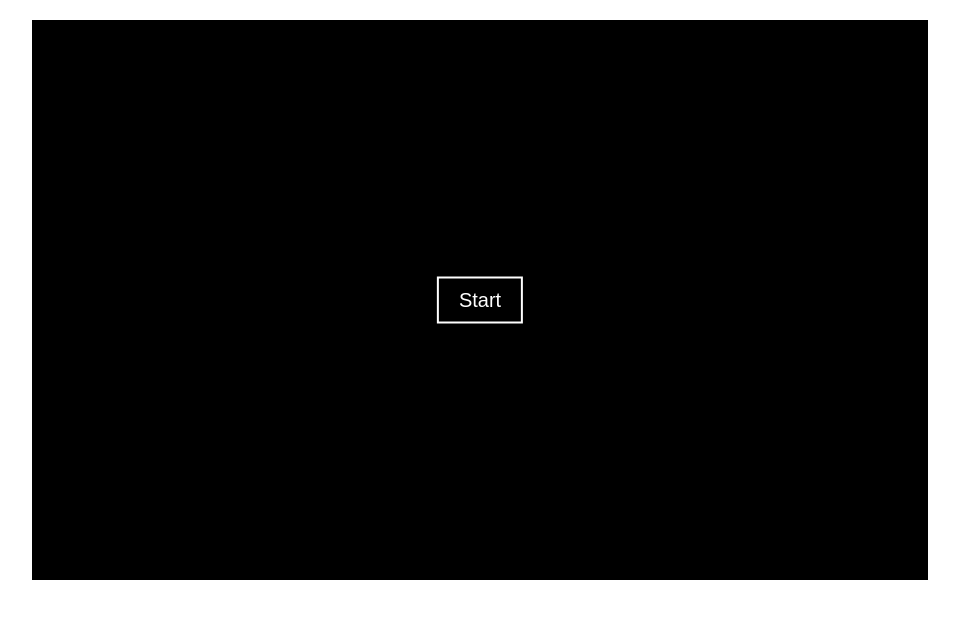
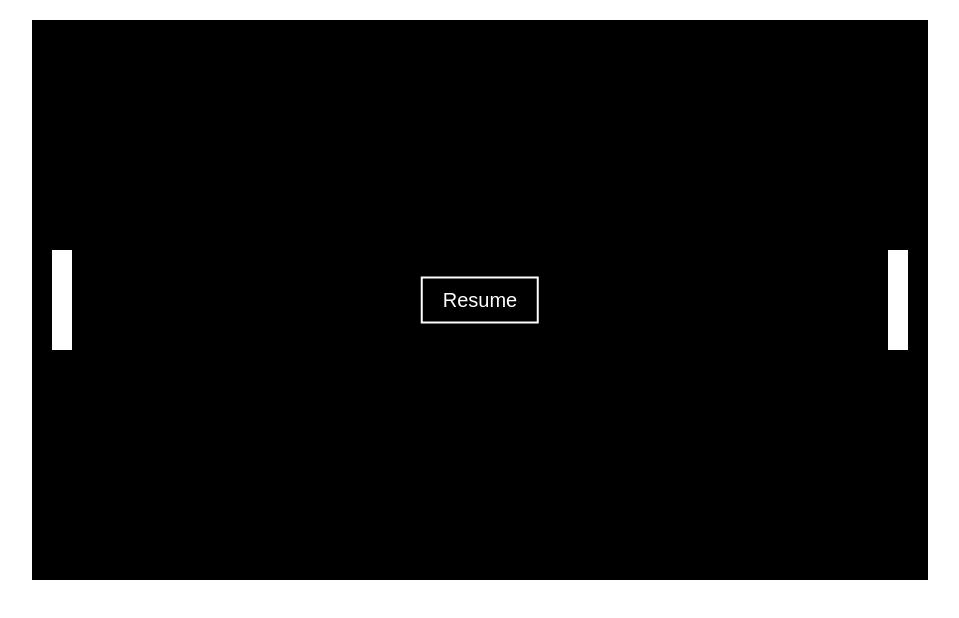
Before and after one commit to silveira42/pong-react, a React (Create React App) app: page / in a window 1280 px wide. Shown: the top 618 px of the page, without its empty margins (160-1119 px from the left). Built offline with nearby package versions, Linux system fonts and the light colour scheme.

Commit message:
Fixed recursion bug which cause lag, improved pause function

```diff
--- a/src/components/Board/index.jsx
+++ b/src/components/Board/index.jsx
@@ -49,11 +49,10 @@ function Board() {
 		if (!isRunning) {
 			window.cancelAnimationFrame(loop);
 		}
-		window.requestAnimationFrame(loop);
 	};
 
 	useKeyPressEvent('p', () => {
-		setIsRunning(false);
+		setIsRunning(!isRunning);
 	});
 
 	function updateOpponent() {
@@ -147,22 +146,6 @@ function Board() {
 		updatePlayer();
 	}
 
-	if (!isRunning) {
-		return (
-			<div className='board-container' style={{ width: width, height: height }}>
-				<button
-					className='board-start-button'
-					onClick={() => {
-						setIsRunning(true);
-						serve();
-					}}
-				>
-					Start
-				</button>
-			</div>
-		);
-	}
-
 	if (isRunning) {
 		window.requestAnimationFrame(loop);
 	}
@@ -172,6 +155,16 @@ function Board() {
 			<Paddle position={playerPosition} />
 			<Ball position={ballPosition} />
 			<Paddle position={opponentPosition} />
+			{isRunning ? null : (
+				<button
+					className='board-resume-button'
+					onClick={() => {
+						setIsRunning(true);
+					}}
+				>
+					Resume
+				</button>
+			)}
 		</div>
 	);
 }
--- a/src/components/Board/styles.css
+++ b/src/components/Board/styles.css
@@ -4,7 +4,7 @@
 	background-color: #000;
 }
 
-.board-start-button {
+.board-resume-button {
 	position: absolute;
 	top: 50%;
 	left: 50%;
```
